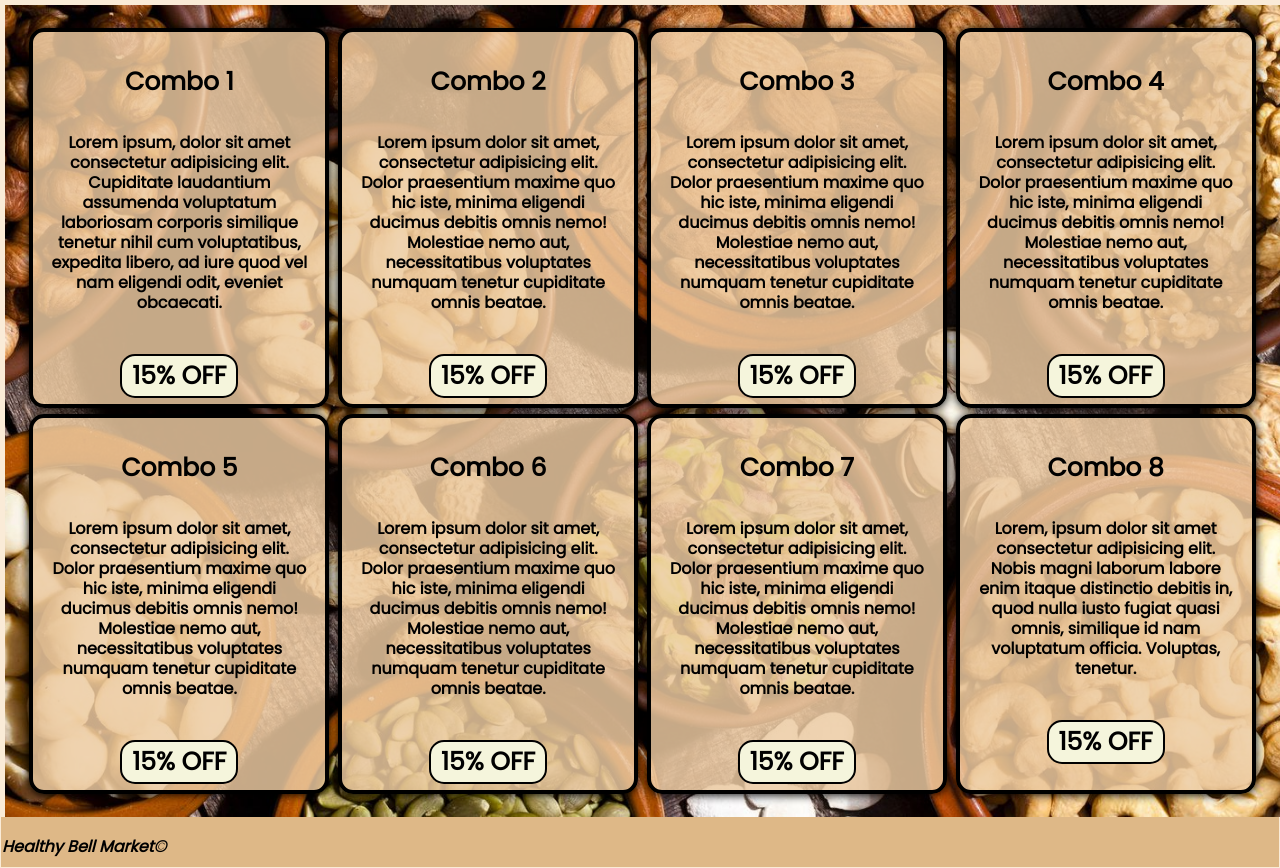
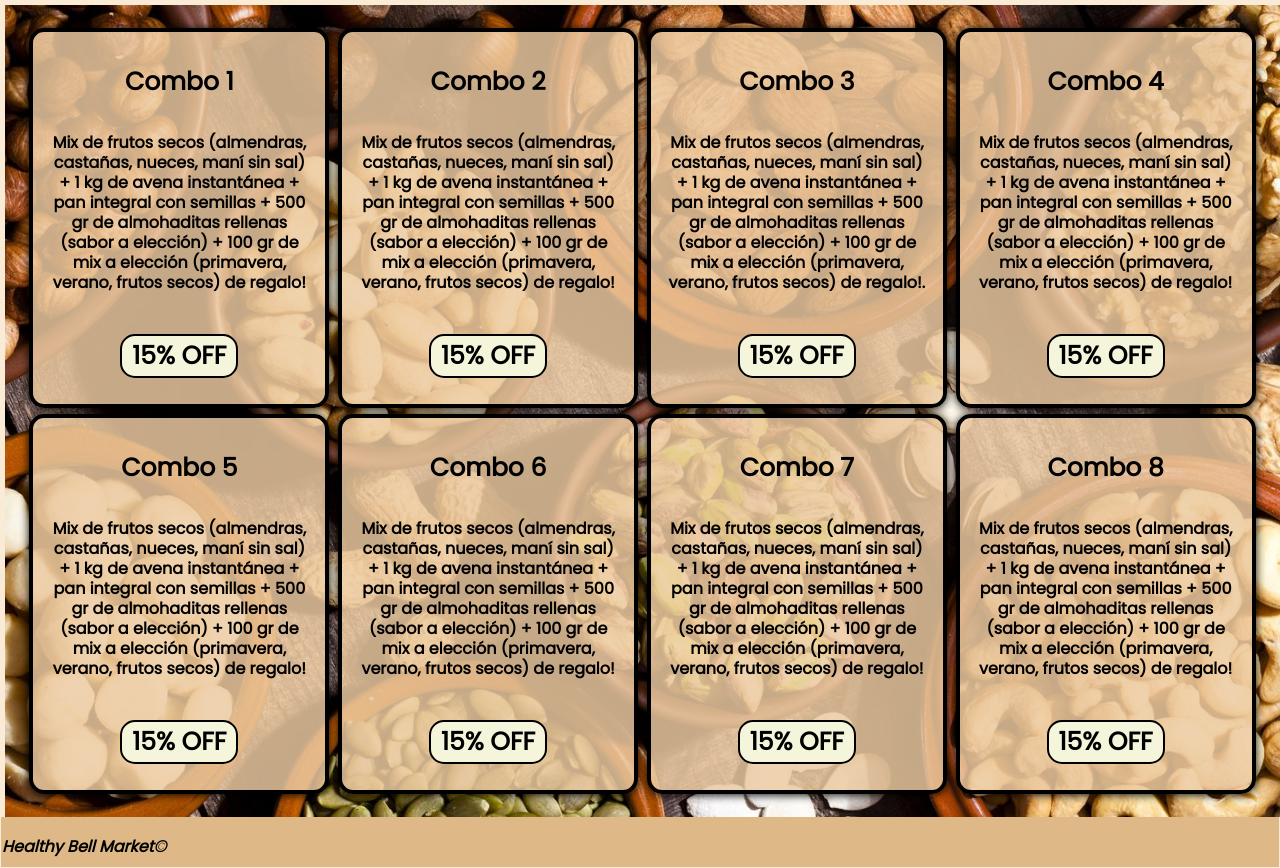
Before and after one commit to iandritsos/mi-proyecto-ian, a website: page pages/promociones.html in a window 1280 px wide. Shown: the part 155-1023 px from the top of the page. Drawn offline with Linux system fonts and the light colour scheme.

Commit message:
cambios gitignore

```diff
--- a/pages/promociones.html
+++ b/pages/promociones.html
@@ -5,6 +5,7 @@
     <meta charset="UTF-8">
     <meta http-equiv="X-UA-Compatible" content="IE=edge">
     <meta name="viewport" content="width=device-width, initial-scale=1.0">
+    <meta name="keywords" content="promociones, frutos secos, combo">
     <title>Promociones</title>
     <link rel="shortcut icon" href="./../assets/images/logo.png" type="image/x-icon">
     <link rel="stylesheet" href="./../styles/styles.css">
@@ -31,65 +32,49 @@
 <body>
 
     <div class="inicioPromociones">
-        <h2>Combos</h2>
+        <h2>Promociones</h2>
         <main class="containerPromociones">
 
             <div class="carta">
                 <h3 class="cartaTitulo">Combo 1</h3>
-                <p>Lorem ipsum, dolor sit amet consectetur adipisicing elit. Cupiditate laudantium assumenda voluptatum
-                    laboriosam corporis similique tenetur nihil cum voluptatibus, expedita libero, ad iure quod vel nam
-                    eligendi odit, eveniet obcaecati.</p>
+                <p>Mix de frutos secos (almendras, castañas, nueces, maní sin sal) + 1 kg de avena instantánea + pan integral con semillas + 500 gr de almohaditas rellenas (sabor a elección) + 100 gr de mix a elección (primavera, verano, frutos secos) de regalo!</p>
                 <h3 class="tituloDescuento">15% OFF</h3>
             </div>
 
             <div class="carta">
                 <h3 class="cartaTitulo">Combo 2</h3>
-                <p>Lorem ipsum dolor sit amet, consectetur adipisicing elit. Dolor praesentium maxime quo hic iste,
-                    minima eligendi ducimus debitis omnis nemo! Molestiae nemo aut, necessitatibus voluptates numquam
-                    tenetur cupiditate omnis beatae.</p>
+                <p>Mix de frutos secos (almendras, castañas, nueces, maní sin sal) + 1 kg de avena instantánea + pan integral con semillas + 500 gr de almohaditas rellenas (sabor a elección) + 100 gr de mix a elección (primavera, verano, frutos secos) de regalo!</p>
                 <h3 class="tituloDescuento">15% OFF</h3>
             </div>
             <div class="carta">
                 <h3 class="cartaTitulo">Combo 3</h3>
-                <p>Lorem ipsum dolor sit amet, consectetur adipisicing elit. Dolor praesentium maxime quo hic iste,
-                    minima eligendi ducimus debitis omnis nemo! Molestiae nemo aut, necessitatibus voluptates numquam
-                    tenetur cupiditate omnis beatae.</p>
+                <p>Mix de frutos secos (almendras, castañas, nueces, maní sin sal) + 1 kg de avena instantánea + pan integral con semillas + 500 gr de almohaditas rellenas (sabor a elección) + 100 gr de mix a elección (primavera, verano, frutos secos) de regalo!.</p>
                 <h3 class="tituloDescuento">15% OFF</h3>
             </div>
             <div class="carta">
                 <h3 class="cartaTitulo">Combo 4</h3>
-                <p>Lorem ipsum dolor sit amet, consectetur adipisicing elit. Dolor praesentium maxime quo hic iste,
-                    minima eligendi ducimus debitis omnis nemo! Molestiae nemo aut, necessitatibus voluptates numquam
-                    tenetur cupiditate omnis beatae.</p>
+                <p>Mix de frutos secos (almendras, castañas, nueces, maní sin sal) + 1 kg de avena instantánea + pan integral con semillas + 500 gr de almohaditas rellenas (sabor a elección) + 100 gr de mix a elección (primavera, verano, frutos secos) de regalo!</p>
                 <h3 class="tituloDescuento">15% OFF</h3>
             </div>
             <div class="carta">
                 <h3 class="cartaTitulo">Combo 5</h3>
-                <p>Lorem ipsum dolor sit amet, consectetur adipisicing elit. Dolor praesentium maxime quo hic iste,
-                    minima eligendi ducimus debitis omnis nemo! Molestiae nemo aut, necessitatibus voluptates numquam
-                    tenetur cupiditate omnis beatae.</p>
+                <p>Mix de frutos secos (almendras, castañas, nueces, maní sin sal) + 1 kg de avena instantánea + pan integral con semillas + 500 gr de almohaditas rellenas (sabor a elección) + 100 gr de mix a elección (primavera, verano, frutos secos) de regalo!</p>
                 <h3 class="tituloDescuento">15% OFF</h3>
             </div>
             <div class="carta">
                 <h3 class="cartaTitulo">Combo 6</h3>
-                <p>Lorem ipsum dolor sit amet, consectetur adipisicing elit. Dolor praesentium maxime quo hic iste,
-                    minima eligendi ducimus debitis omnis nemo! Molestiae nemo aut, necessitatibus voluptates numquam
-                    tenetur cupiditate omnis beatae.</p>
+                <p>Mix de frutos secos (almendras, castañas, nueces, maní sin sal) + 1 kg de avena instantánea + pan integral con semillas + 500 gr de almohaditas rellenas (sabor a elección) + 100 gr de mix a elección (primavera, verano, frutos secos) de regalo!</p>
                 <h3 class="tituloDescuento">15% OFF</h3>
             </div>
             <div class="carta">
                 <h3 class="cartaTitulo">Combo 7</h3>
-                <p>Lorem ipsum dolor sit amet, consectetur adipisicing elit. Dolor praesentium maxime quo hic iste,
-                    minima eligendi ducimus debitis omnis nemo! Molestiae nemo aut, necessitatibus voluptates numquam
-                    tenetur cupiditate omnis beatae.</p>
+                <p>Mix de frutos secos (almendras, castañas, nueces, maní sin sal) + 1 kg de avena instantánea + pan integral con semillas + 500 gr de almohaditas rellenas (sabor a elección) + 100 gr de mix a elección (primavera, verano, frutos secos) de regalo!</p>
                 <h3 class="tituloDescuento">15% OFF</h3>
             </div>
 
             <div class="carta">
                 <h3 class="cartaTitulo">Combo 8</h3>
-                <p>Lorem, ipsum dolor sit amet consectetur adipisicing elit. Nobis magni laborum labore enim itaque
-                    distinctio debitis in, quod nulla iusto fugiat quasi omnis, similique id nam voluptatum officia.
-                    Voluptas, tenetur.</p>
+                <p>Mix de frutos secos (almendras, castañas, nueces, maní sin sal) + 1 kg de avena instantánea + pan integral con semillas + 500 gr de almohaditas rellenas (sabor a elección) + 100 gr de mix a elección (primavera, verano, frutos secos) de regalo!</p>
                 <h3 class="tituloDescuento">15% OFF</h3>
             </div>
         </main>
```
Also changed, not shown: index.html (+4 -9 lines), pages/contacto.html (+7 -8 lines), pages/nosotros.html (+2 -2 lines), pages/productos.html (+1 -0 lines), sass/origen.scss (+5 -2 lines), 1 other file.
